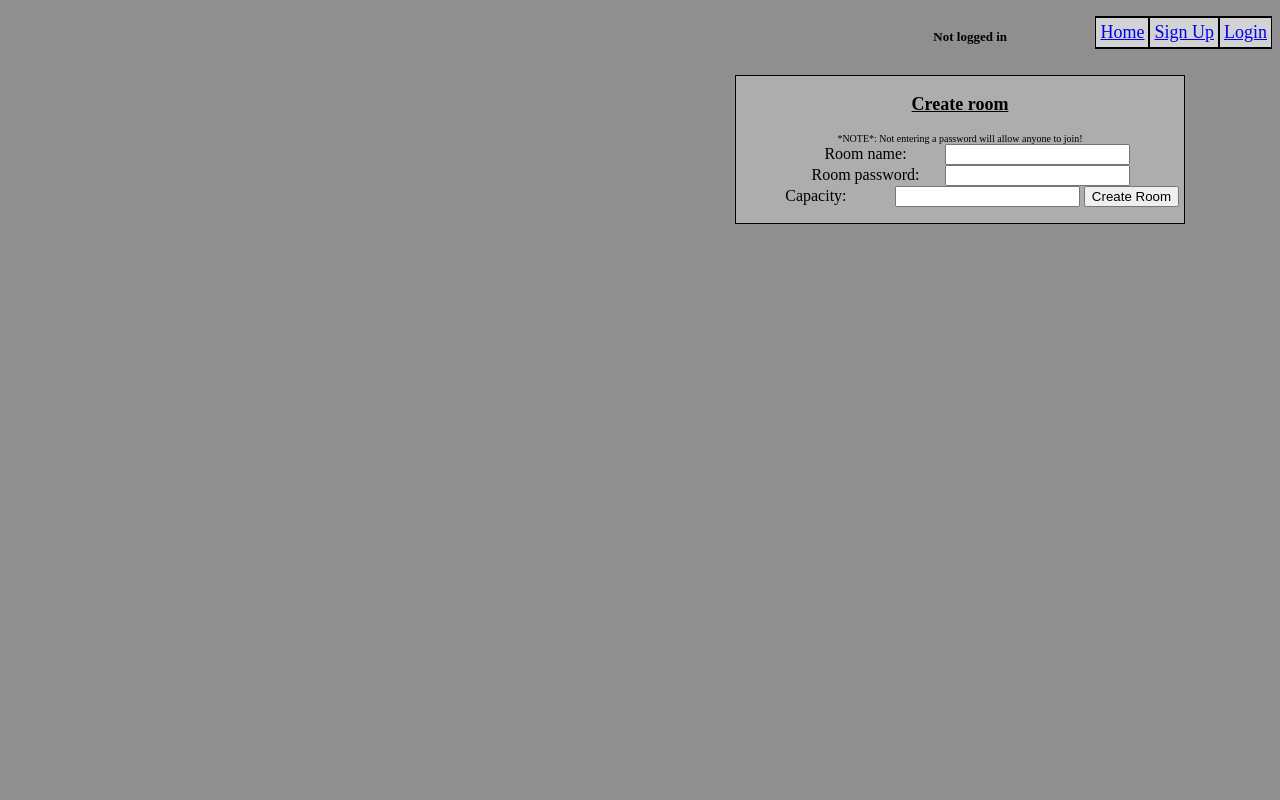
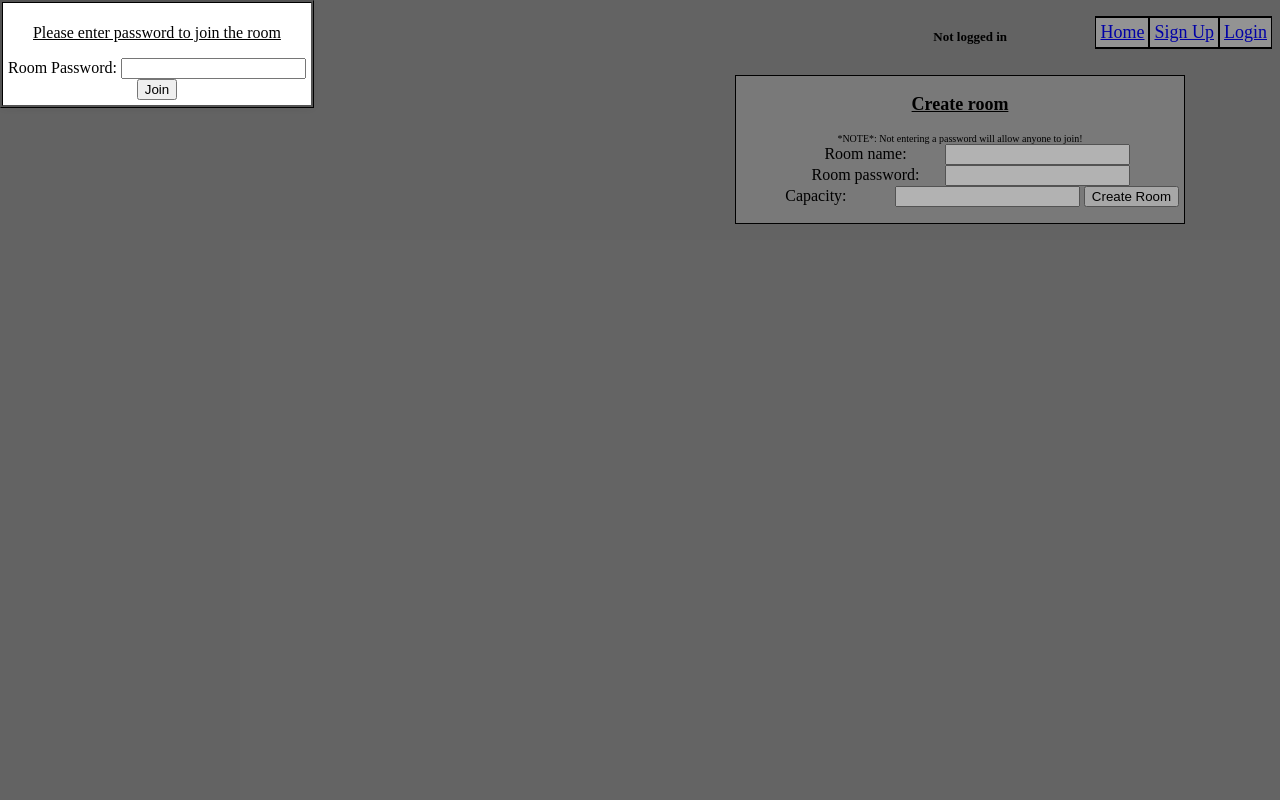
Before and after one commit to m1k0103/music_together, a Flask app: page / in a window 1280 px wide. Run offline with Flask 3, Linux system fonts and the light colour scheme; data that the repository does not hold is empty; parts of the project's set-up code (start-up, migrations or seed data) failed here and were passed over.

Commit message:
added popup to index, currently not working

```diff
--- a/music_together/templates/index.html
+++ b/music_together/templates/index.html
@@ -4,19 +4,18 @@
 {% block content %}
 
 <div class="left-container">
-{% for name,password,capacity in all_rooms%}
+{% for room_id,name,password,capacity in all_rooms%}
     <div class="room-menu-box">
         <div class="room-name">{{name}}</div>
         <div class="room-capacity">{{capacity}}</div>
         <div class="room-privacy">{%if password%}Private{%else%}Public{%endif%}</div>
         {% if session.username %}
-        <form action="/join_room" method="post">
-            <button type="submit" class="room-join-button" onclick="this.form.submit()">Join room</button>
-        </form>
+        <button type="submit" class="room-join-button" onclick="show_popup('{{room_id}}')">Join room</button>
+
         {% else %}
-            <button class="room-join-button" href="{{url_for('signup')}}">Sign Up to Join</button>
+        <button class="room-join-button" href="{{url_for('signup')}}">Sign Up to Join</button>
         {% endif %}
-    </div>
+</div>
 {% endfor %}
 </div>
 <div class="right-container">
@@ -40,5 +39,18 @@
 
 </div>
 
+<!--Popup for inputting the password for the room-->
+<div class="popup">
+    <!---->
+    <div class="popup-contents">
+        <p><u>Please enter password to join the room</u></p>
+        <form action="/join_room" method="post">
+            <label for="room-password-input">Room Password:</label>
+            <input type="password" name="room-password-input" id="room-password-input"><br>
+            <input type="submit" value="Join">
+        </form>
+    </div>
+</div>
+
 
 {% endblock %}
```
